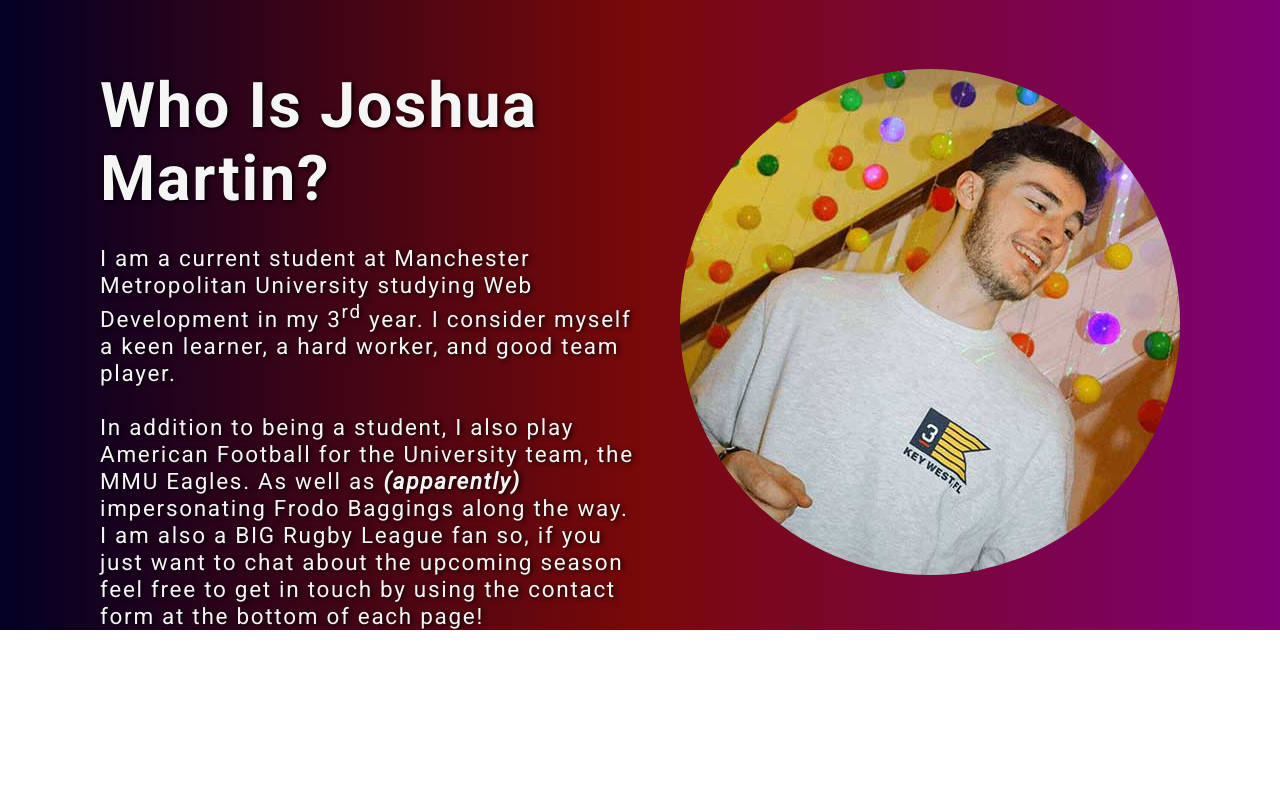
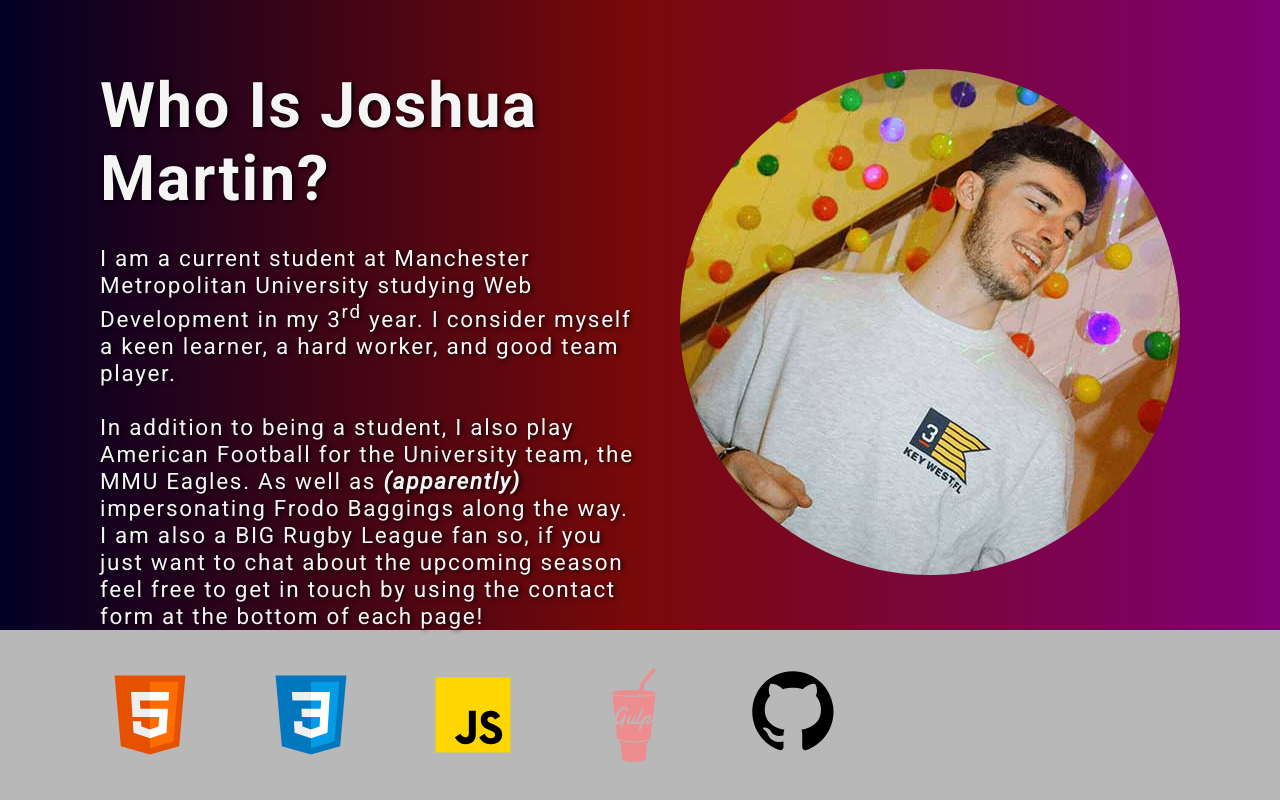
Before and after one commit to joshuamartin964/Portfolio, a plain HTML site: page public/index.html in a window 1280 px wide. Shown: the part 311-1111 px from the top of the page. Before the commit the page ends 941 px from the top, so only its background shows below. Drawn offline with Linux system fonts and the light colour scheme.

Commit message:
Technology logos addeda and styling too

```diff
--- a/public/assests/sass/style.scss
+++ b/public/assests/sass/style.scss
@@ -79,7 +79,6 @@ html{
 .landing-page__about-me{
     padding: 300px 100px 0;
     display: flex;
-    height: 100%;
     justify-content: space-between;
     background: $background;
 }
@@ -101,3 +100,14 @@ html{
 .profile-picture{
     border-radius: 50%;
 }
+
+// Skills section on the landing page
+.skills{
+    display: grid;
+    grid-template-columns: repeat(auto-fill, minmax(100px, 1fr));
+    grid-gap: 50px;
+    justify-content: center;
+    align-content: center;
+    padding: 35px 100px;
+    background-color: #b8b8b8;
+}
--- a/public/index.html
+++ b/public/index.html
@@ -37,7 +37,11 @@
             </div>
           </section>
         <article class="skills">
-
+          <img src="images/html_icon.svg" alt="HTML 5 Icon" class="skill-logo">
+          <img src="images/css_icon.svg" alt="CSS 3 Icon" class="skill-logo">
+          <img src="images/js_icon.svg" alt="JS Icon" class="skill-logo">
+          <img src="images/gulp_icon.svg" alt="Gulp.js Icon" class="skill-logo">
+          <img src="images/git_icon.svg" alt="GIT Icon" class="skill-logo">
         </article>
     </main>
 </body>
```
Also changed, not shown: public/assests/css/style.css, public/images/css_icon.svg (added), public/images/git_icon.svg (added), public/images/gulp_icon.svg (added), public/images/html_icon.svg (added), public/images/js_icon.svg (added), public/images/php_icon.svg (added), 2 other files.
